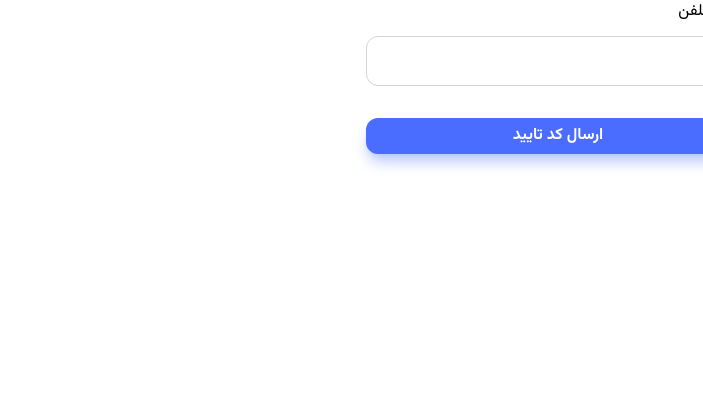
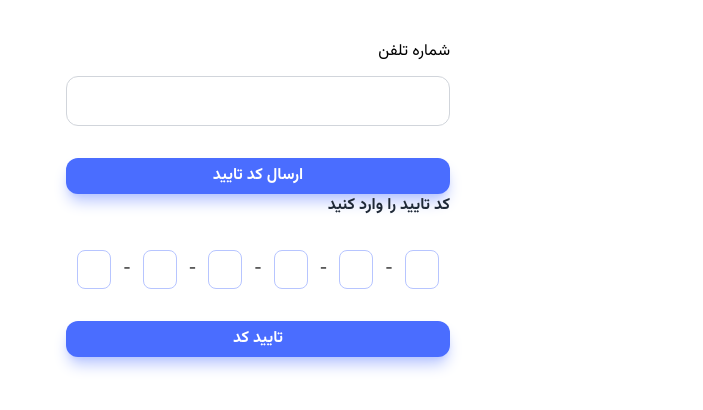
Before and after one commit to azimhatami/karava, a React (Vite) app in the folder frontend/: page /auth in a window 1280 px wide. Shown: the top 410 px of the page, without its empty margins (577-1280 px from the left). Built offline with nearby package versions, Linux system fonts and the light colour scheme; the HTML template or start-up script is replaced by a standard one.

Commit message:
Implemened styling for checkOTPForm

```diff
--- a/frontend/package.json
+++ b/frontend/package.json
@@ -12,6 +12,8 @@
   "dependencies": {
     "react": "^18.3.1",
     "react-dom": "^18.3.1",
+    "react-icons": "^5.4.0",
+    "react-otp-input": "^3.1.1",
     "react-router-dom": "^7.0.2"
   },
   "devDependencies": {
--- /dev/null
+++ b/frontend/src/features/authentication/CheckOTPForm.jsx
@@ -0,0 +1,29 @@
+import React, { useState } from "react";
+import OTPInput from "react-otp-input";
+
+function CheckOTPForm() {
+  const [otp, setOtp] = useState("");
+  return (
+    <div className="space-y-8">
+      <p className="font-bold text-secondary-800">کد تایید را وارد کنید</p>
+      <OTPInput
+        value={otp}
+        onChange={setOtp}
+        numInputs={6}
+        renderSeparator={<span> - </span>}
+        renderInput={(props) => <input {...props}/>}
+        inputType="number"
+        containerStyle='flex flex-row-reverse gap-x-3 justify-center'
+        inputStyle={{
+            widht: '2.5rem',
+            padding: '0.4rem 1rem',
+            border: '1px solid rgb(var(--color-primary-300))',
+            borderRadius: '0.5rem',
+        }}
+      />
+      <button className="btn btn-primary w-full">تایید کد</button>
+    </div>
+  );
+}
+
+export default CheckOTPForm;
--- a/frontend/src/index.css
+++ b/frontend/src/index.css
@@ -59,7 +59,3 @@
   padding: 0px;
   box-sizing: border-box;
 }
-
-label {
-  display: block;
-}
--- a/frontend/src/pages/Auth.jsx
+++ b/frontend/src/pages/Auth.jsx
@@ -1,10 +1,14 @@
+import CheckOTPForm from '../features/authentication/CheckOTPForm';
 import SendOTPForm from '../features/authentication/SendOTPForm';
 
 const Auth = () => {
   return(
     <>
+      <div className='flex justify-center pt-10'>
       <div className='w-full sm:max-w-sm'>
         <SendOTPForm />
+        <CheckOTPForm />
+      </div>
       </div>
     </>
   );
```
Also changed, not shown: frontend/src/ui/Input.jsx (deleted), 1 other file (tests, documents, lock files or other folders).
